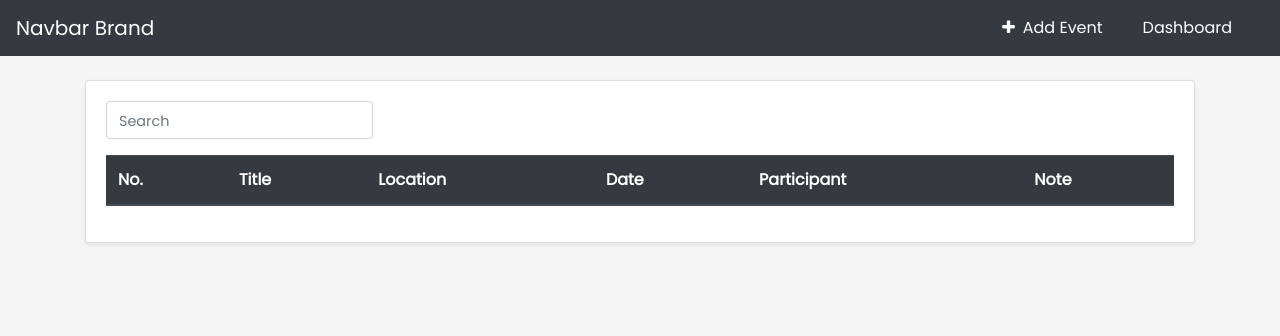
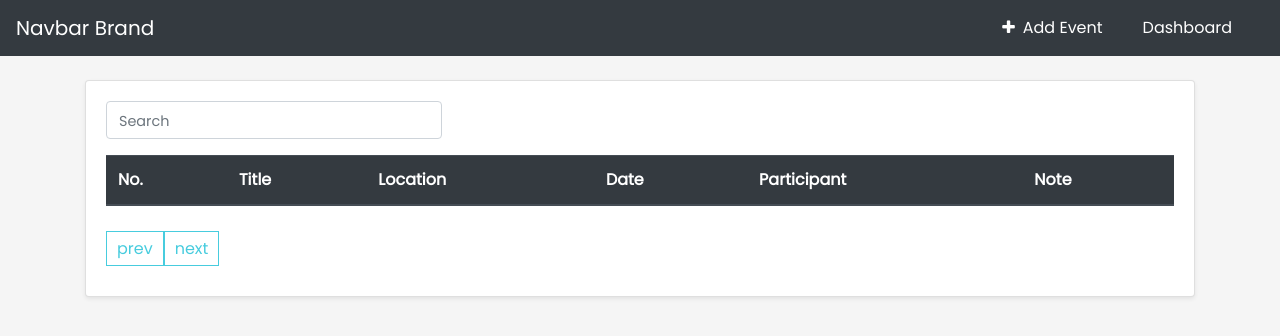
Before and after one commit to mulkyasa/nashta-test, a React (Create React App) app in the folder client/: page /dashboard in a window 1280 px wide. Shown: the top 336 px of the page. Built offline with nearby package versions, Linux system fonts and the light colour scheme.

Commit message:
adding pagination

```diff
--- a/client/package.json
+++ b/client/package.json
@@ -11,6 +11,7 @@
     "react": "^16.13.1",
     "react-dom": "^16.13.1",
     "react-moment": "^0.9.7",
+    "react-paginate": "^6.3.2",
     "react-redux": "^7.2.0",
     "react-router-dom": "^5.2.0",
     "react-scripts": "3.4.1",
--- a/client/src/containers/AddEvent.js
+++ b/client/src/containers/AddEvent.js
@@ -123,7 +123,7 @@ class AddEvent extends Component {
                         <div className="input-group-append">
                           <button
                             type="button"
-                            className="btn btn-outline-secondary"
+                            className="btn btn-outline-dark"
                             onClick={this.addMember}
                           >
                             <i className="fa fa-plus"></i>
--- a/client/src/containers/Dashboard.js
+++ b/client/src/containers/Dashboard.js
@@ -3,30 +3,28 @@ import Navbar from "../components/Navbar";
 import { loadEvent } from "../actions";
 import { connect } from "react-redux";
 import DashboardItems from "../components/DashboardItems";
+import ReactPaginate from 'react-paginate';
 
 class Dashboard extends Component {
   constructor(props) {
     super(props);
     this.state = {
       search: "",
+      offset: 0,
+      data: [],
+      perPage: 5,
+      currentPage: 0
     };
   }
 
-  handleSearchChange = (event) => {
-    this.setState({ search: event.target.value });
-  }
+  receivedData = () => {
+    this.props.loadEvent();
 
-  handleSubmit = (e) => {
-    e.preventDefault();
-  }
-
-  componentDidMount() {
-    this.props.loadEvent();
-  }
-
-  render() {
     let search = this.state.search.trim().toLowerCase();
     let filteredData = this.props.events;
+    const { offset, perPage } = this.state;
+
+    filteredData = filteredData.slice(offset, offset + perPage);
 
     if (search !== "") {
       filteredData = filteredData.filter(
@@ -42,21 +40,54 @@ class Dashboard extends Component {
       <DashboardItems key={index} id={index + 1} events={{ ...item }} />
     ));
 
+    this.setState({
+      pageCount: Math.ceil(filteredData.length / perPage),
+      listItems
+    })
+  }
+
+  handlePageClick = (e) => {
+    const selectedPage = e.selected;
+    const offset = selectedPage * this.state.perPage;
+
+    this.setState({
+      currentPage: selectedPage,
+      offset: offset
+    }, () => {
+      this.receivedData()
+    });
+  };
+
+  handleSearchChange = (event) => {
+    this.setState({ search: event.target.value });
+  }
+
+  handleSubmit = (e) => {
+    e.preventDefault();
+  }
+
+  componentDidMount() {
+    this.receivedData();
+  }
+
+  render() {
     return (
       <Fragment>
         <Navbar />
         <div className="container">
           <div className="card shadow-sm">
             <div className="card-body">
-              <form onSubmit={this.handleSubmit}>
+              <form onSubmit={this.handleSubmit} className="row">
+                <div className="col-lg-4">
                   <div className="form-group">
                     <input
                       type="text"
-                    className="form-control w-25"
+                      className="form-control"
                       placeholder="Search"
                       onChange={this.handleSearchChange}
                       value={this.state.search}
                     />
+                  </div>
                 </div>
               </form>
               <div className="table-responsive">
@@ -71,9 +102,22 @@ class Dashboard extends Component {
                       <th scope="col">Note</th>
                     </tr>
                   </thead>
-                  <tbody>{listItems}</tbody>
+                  <tbody>{this.state.listItems}</tbody>
                 </table>
               </div>
+              <ReactPaginate
+                previousLabel={"prev"}
+                nextLabel={"next"}
+                breakLabel={"..."}
+                breakClassName={"break-me"}
+                pageCount={this.state.pageCount}
+                marginPagesDisplayed={2}
+                pageRangeDisplayed={5}
+                onPageChange={this.handlePageClick}
+                containerClassName={"pagination"}
+                subContainerClassName={"pages pagination"}
+                activeClassName={"active"}
+              />
             </div>
           </div>
         </div>
--- a/client/src/index.css
+++ b/client/src/index.css
@@ -44,3 +44,32 @@ input[type=date] {
   border-radius: 100%;
   max-width: 22px;
 }
+
+.pagination {
+  margin: 15px auto;
+  display: flex;
+  list-style: none;
+  outline: none;
+}
+.pagination > .active > a{
+  background-color: #47ccde ;
+  border-color: #47ccde ;
+  color: #fff;
+}
+.pagination > li > a{
+  border: 1px solid #47ccde ;
+  padding: 5px 10px;
+  outline: none;
+  cursor: pointer;
+}
+.pagination > .active > a, .pagination > .active > span, .pagination > .active > a:hover, .pagination > .active > span:hover, .pagination > .active > a:focus, .pagination > .active > span:focus{
+  background-color: #47ccde ;
+  border-color: #47ccde;
+  outline: none ;
+}
+.pagination > li > a, .pagination > li > span{
+  color: #47ccde
+}
+.pagination > li:first-child > a, .pagination > li:first-child > span, .pagination > li:last-child > a, .pagination > li:last-child > span{
+  border-radius: unset
+}
```
Also changed, not shown: 1 other file (tests, documents, lock files or other folders). Lines whose indentation alone changed are shown as unchanged.
